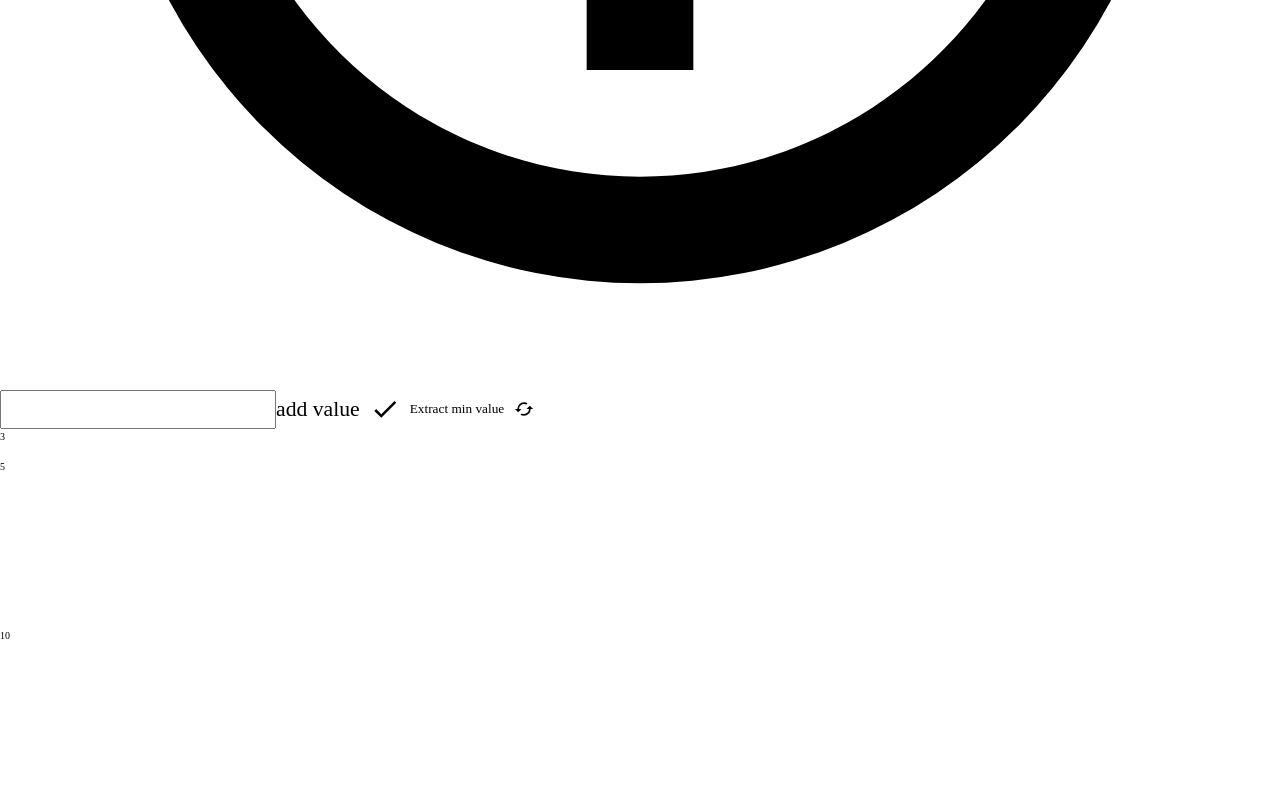
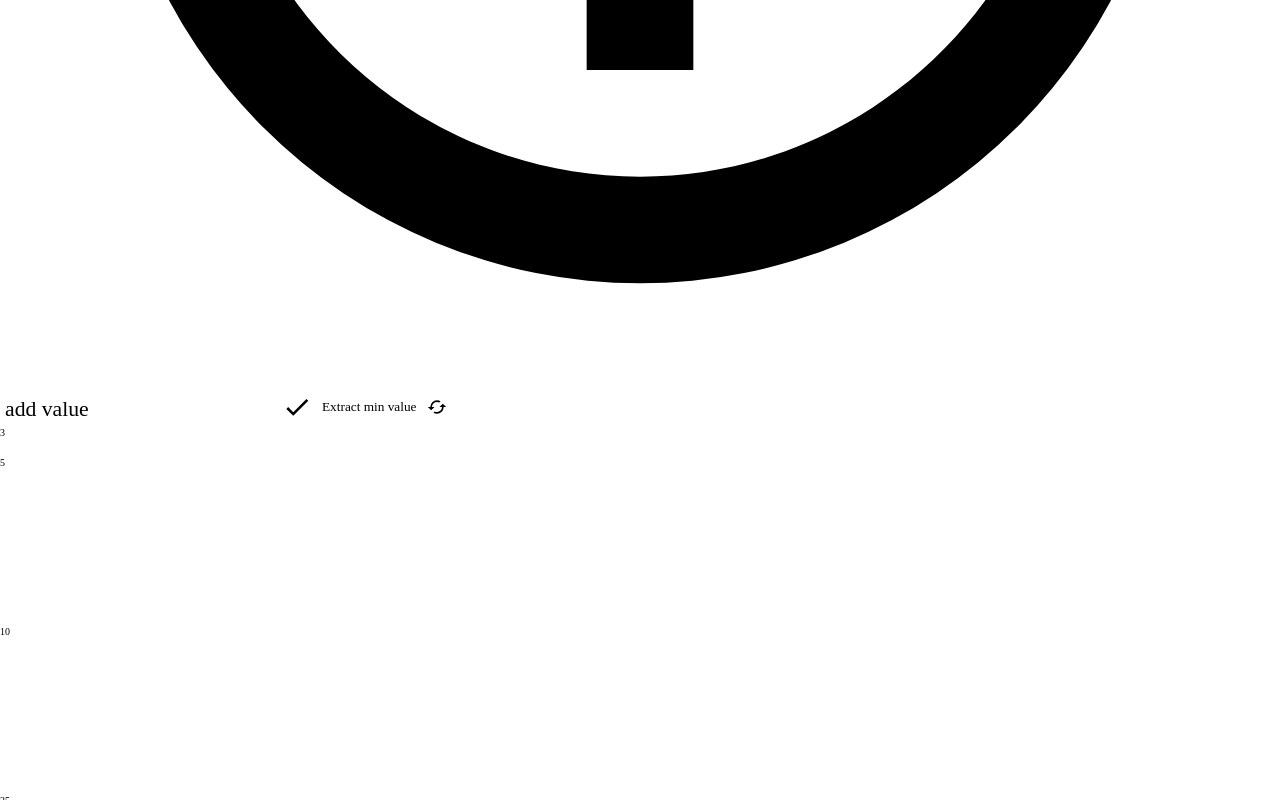
Before and after one commit to NestorNebula/dsa-visualization, a React (Vite) app: page /data-structures/heap in a window 1280 px wide. Both pictures are taken after a click on the button 10 px from the left and 2564 px from the top of the page. Shown: the part 2164-2964 px from the top of the page. Built offline with nearby package versions, Linux system fonts and the light colour scheme.

Commit message:
feat: add styles to Input

```diff
--- a/src/components/forms/input/Input.styles.ts
+++ b/src/components/forms/input/Input.styles.ts
@@ -1,7 +1,25 @@
 import styled from 'styled-components';
 
-const Container = styled.div``;
-const Input = styled.input``;
-const Label = styled.label``;
+const Container = styled.div`
+  position: relative;
+`;
+const Input = styled.input`
+  border: none;
+  border-bottom: ${(props) => `2px solid ${props.theme.darkGrey}`};
+  outline: none;
+  background-color: transparent;
+
+  &:placeholder-shown + label {
+    left: 0.5rem;
+    top: 0.25rem;
+  }
+
+  &:not(:placeholder-shown) + label {
+    display: none;
+  }
+`;
+const Label = styled.label`
+  position: absolute;
+`;
 
 export { Container, Input, Label };
--- a/src/components/forms/input/Input.tsx
+++ b/src/components/forms/input/Input.tsx
@@ -22,6 +22,7 @@ function Input({
         value={value}
         type={type}
         onChange={updateValue}
+        placeholder=""
       />
       <S.Label htmlFor={name}>{label}</S.Label>
     </S.Container>
```
